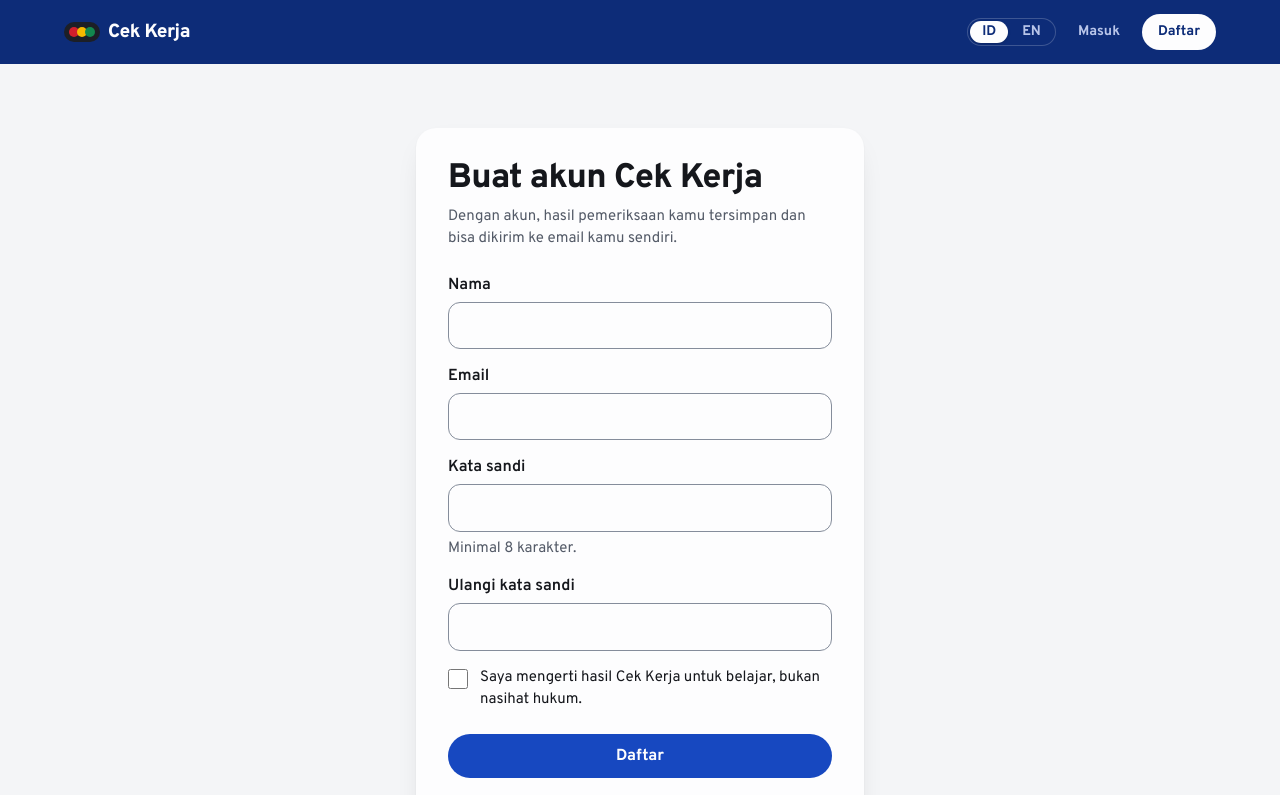
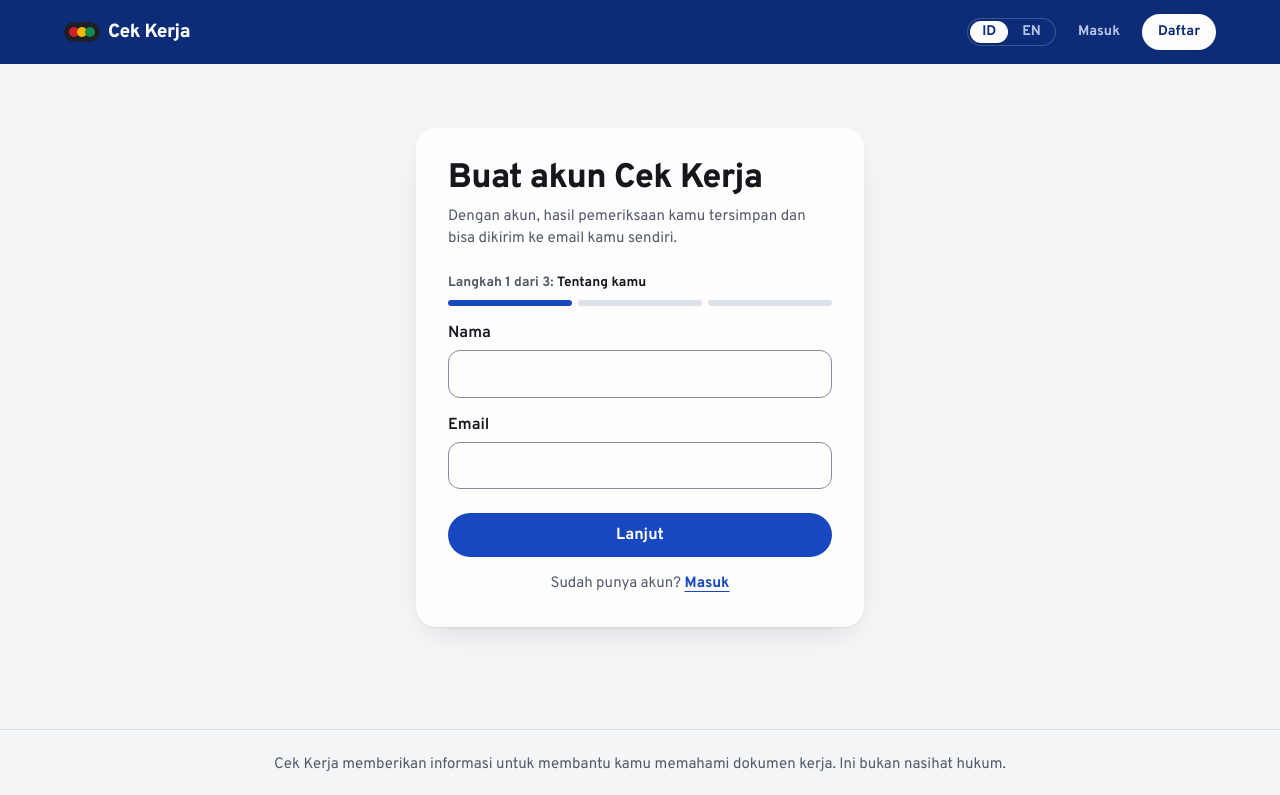
Before and after one commit to E-Fredrik/CekKerja, a Next.js app: page /daftar in a window 1280 px wide. Shown: the top 795 px of the page. Built offline with nearby package versions, Linux system fonts and the light colour scheme.

Commit message:
Split sign up and sign in into steps

```diff
--- a/src/components/auth/AuthForm.tsx
+++ b/src/components/auth/AuthForm.tsx
@@ -8,7 +8,7 @@ import { Button } from "@/components/ui/Button.tsx";
 import { Field } from "@/components/ui/Field.tsx";
 import { useLang } from "@/components/ui/lang.tsx";
 import { userFromInput } from "@/lib/auth/session-user.ts";
-import { validateAuth, type AuthErrors, type AuthInput, type AuthMode } from "@/lib/auth/validate.ts";
+import { AUTH_STEPS, validateStep, type AuthErrors, type AuthInput, type AuthMode } from "@/lib/auth/validate.ts";
 
 const SURFACE = "bg-surface rounded-lg shadow-(--shadow-surface) p-6 sm:p-8";
 
@@ -24,19 +24,37 @@ export function AuthForm({ mode }: { mode: AuthMode }) {
   const formRef = useRef<HTMLFormElement>(null);
   const [input, setInput] = useState<AuthInput>(EMPTY);
   const [tried, setTried] = useState(false);
+  const [step, setStep] = useState(0);
+  const steps = AUTH_STEPS[mode];
+  const last = step === steps.length - 1;
+  const shows = (key: keyof AuthInput) => steps[step].fields.includes(key);
 
-  const errors: AuthErrors = tried ? validateAuth(mode, input) : {};
+  const errors: AuthErrors = tried ? validateStep(mode, step, input) : {};
   const message = (key: keyof AuthInput) => (errors[key] ? a.errors[errors[key]] : undefined);
 
   function update<K extends keyof AuthInput>(key: K, value: AuthInput[K]) {
     setInput((current) => ({ ...current, [key]: value }));
   }
 
+  function focusFirst(selector: string) {
+    requestAnimationFrame(() => formRef.current?.querySelector<HTMLElement>(selector)?.focus());
+  }
+
+  function goTo(next: number) {
+    setTried(false);
+    setStep(next);
+    focusFirst("input:not([hidden])");
+  }
+
   function submit(e: FormEvent) {
     e.preventDefault();
     setTried(true);
-    if (Object.keys(validateAuth(mode, input)).length > 0) {
-      requestAnimationFrame(() => formRef.current?.querySelector<HTMLElement>("[aria-invalid='true']")?.focus());
+    if (Object.keys(validateStep(mode, step, input)).length > 0) {
+      focusFirst("[aria-invalid='true']");
+      return;
+    }
+    if (!last) {
+      goTo(step + 1);
       return;
     }
     signIn(userFromInput(mode, input));
@@ -50,7 +68,30 @@ export function AuthForm({ mode }: { mode: AuthMode }) {
         <p className="text-callout text-ink-soft">{signup ? a.signupLead : a.loginLead}</p>
       </header>
 
-      {signup && (
+      <div className="flex flex-col gap-2">
+        <p className="text-footnote font-[650] text-ink-soft" aria-live="polite">
+          {a.stepOf.replace("{step}", String(step + 1)).replace("{total}", String(steps.length))}
+          {": "}
+          <span className="text-ink">{a.steps[steps[step].name]}</span>
+        </p>
+        <ol className="flex gap-1.5" aria-hidden="true">
+          {steps.map((s, i) => (
+            <li
+              key={s.name}
+              className={`h-1.5 flex-1 rounded-full transition-colors ${i <= step ? "bg-sign-blue" : "bg-line"}`}
+            />
+          ))}
+        </ol>
+      </div>
+
+      {!shows("email") && (
+        <p className="text-callout text-ink-soft">
+          {a.accountFor} <span className="font-[650] text-ink break-all">{input.email.trim()}</span>
+          <input type="email" name="username" autoComplete="username" value={input.email.trim()} readOnly hidden />
+        </p>
+      )}
+
+      {shows("name") && (
         <Field
           label={a.name}
           name="name"
@@ -60,6 +101,7 @@ export function AuthForm({ mode }: { mode: AuthMode }) {
           error={message("name")}
         />
       )}
+      {shows("email") && (
       <Field
         label={a.email}
         name="email"
@@ -70,6 +112,8 @@ export function AuthForm({ mode }: { mode: AuthMode }) {
         onChange={(e) => update("email", e.target.value)}
         error={message("email")}
       />
+      )}
+      {shows("password") && (
       <Field
         label={a.password}
         name="password"
@@ -80,7 +124,8 @@ export function AuthForm({ mode }: { mode: AuthMode }) {
         onChange={(e) => update("password", e.target.value)}
         error={message("password")}
       />
-      {signup && (
+      )}
+      {shows("confirmPassword") && (
         <Field
           label={a.confirmPassword}
           name="confirmPassword"
@@ -92,7 +137,7 @@ export function AuthForm({ mode }: { mode: AuthMode }) {
         />
       )}
 
-      {signup && (
+      {shows("consent") && (
         <div className="flex flex-col gap-1.5">
           <label htmlFor={consentId} className="flex items-start gap-3 text-callout text-ink cursor-pointer">
             <input
@@ -119,9 +164,16 @@ export function AuthForm({ mode }: { mode: AuthMode }) {
         </div>
       )}
 
-      <Button type="submit" className="w-full mt-2">
-        {signup ? a.signup : a.login}
-      </Button>
+      <div className="flex gap-3 mt-2">
+        {step > 0 && (
+          <Button type="button" variant="secondary" onClick={() => goTo(step - 1)}>
+            {a.back}
+          </Button>
+        )}
+        <Button type="submit" className="flex-1">
+          {!last ? a.next : signup ? a.signup : a.login}
+        </Button>
+      </div>
 
       <p className="text-callout text-ink-soft text-center">
         {signup ? a.haveAccount : a.noAccount}{" "}
--- a/src/lib/auth/validate.ts
+++ b/src/lib/auth/validate.ts
@@ -35,3 +35,28 @@ export function validateAuth(mode: AuthMode, input: AuthInput): AuthErrors {
 
   return errors;
 }
+
+export type AuthStepName = "about" | "email" | "password" | "consent";
+
+export type AuthStep = { name: AuthStepName; fields: (keyof AuthInput)[] };
+
+export const AUTH_STEPS: Record<AuthMode, AuthStep[]> = {
+  signup: [
+    { name: "about", fields: ["name", "email"] },
+    { name: "password", fields: ["password", "confirmPassword"] },
+    { name: "consent", fields: ["consent"] },
+  ],
+  login: [
+    { name: "email", fields: ["email"] },
+    { name: "password", fields: ["password"] },
+  ],
+};
+
+export function validateStep(mode: AuthMode, step: number, input: AuthInput): AuthErrors {
+  const all = validateAuth(mode, input);
+  const errors: AuthErrors = {};
+  for (const field of AUTH_STEPS[mode][step]?.fields ?? []) {
+    if (all[field]) errors[field] = all[field];
+  }
+  return errors;
+}
--- a/src/lib/i18n.ts
+++ b/src/lib/i18n.ts
@@ -67,6 +67,16 @@ const id = {
     signup: "Daftar",
     noAccount: "Belum punya akun?",
     haveAccount: "Sudah punya akun?",
+    next: "Lanjut",
+    back: "Kembali",
+    stepOf: "Langkah {step} dari {total}",
+    accountFor: "Akun untuk",
+    steps: {
+      about: "Tentang kamu",
+      email: "Email",
+      password: "Kata sandi",
+      consent: "Persetujuan",
+    },
     errors: {
       nameRequired: "Tulis nama kamu.",
       emailInvalid: "Tulis alamat email yang benar, misalnya nama@email.com.",
@@ -380,6 +390,16 @@ const en: Dict = {
     signup: "Sign up",
     noAccount: "No account yet?",
     haveAccount: "Already have an account?",
+    next: "Next",
+    back: "Back",
+    stepOf: "Step {step} of {total}",
+    accountFor: "Account for",
+    steps: {
+      about: "About you",
+      email: "Email",
+      password: "Password",
+      consent: "Consent",
+    },
     errors: {
       nameRequired: "Enter your name.",
       emailInvalid: "Enter a valid email address, for example name@email.com.",
```
Also changed, not shown: 2 other files (tests, documents, lock files or other folders).
